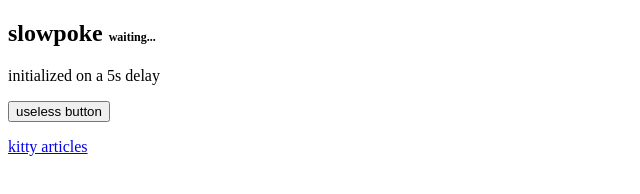
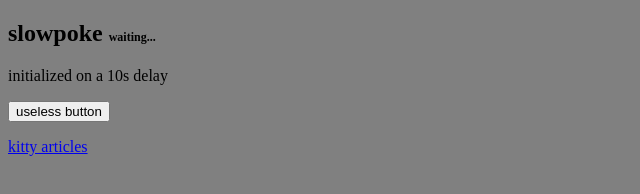
Before and after one commit to bcruddy/ruddbud, a website: page dev/iframe-slow-load.html in a window 1280 px wide. Shown: the whole page, without its empty margins (0-640 px from the left). Drawn offline with Linux system fonts and the light colour scheme.

Commit message:
update background color on init

```diff
--- a/dev/iframe-slow-load.html
+++ b/dev/iframe-slow-load.html
@@ -9,12 +9,13 @@
     <style>
         body {
             padding-top: 0;
+            background-color: gray;
         }
     </style>
     <h2>slowpoke <span style="font-size: 12px;" id="loading-state">waiting...</span></h2>
 
     <p>
-       initialized on a 5s delay
+       initialized on a 10s delay
     </p>
     <p>
         <button id="slow-load-button">useless button</button>
@@ -31,6 +32,7 @@
             console.log('[slow-load] initializing');
             ruddbud.init('dev', { hideNav: true });
             document.getElementById('loading-state').innerHTML = 'loaded';
+            document.body.style.backgroundColor = 'white';
         }, 10000);
     </script>
 </body>
```
